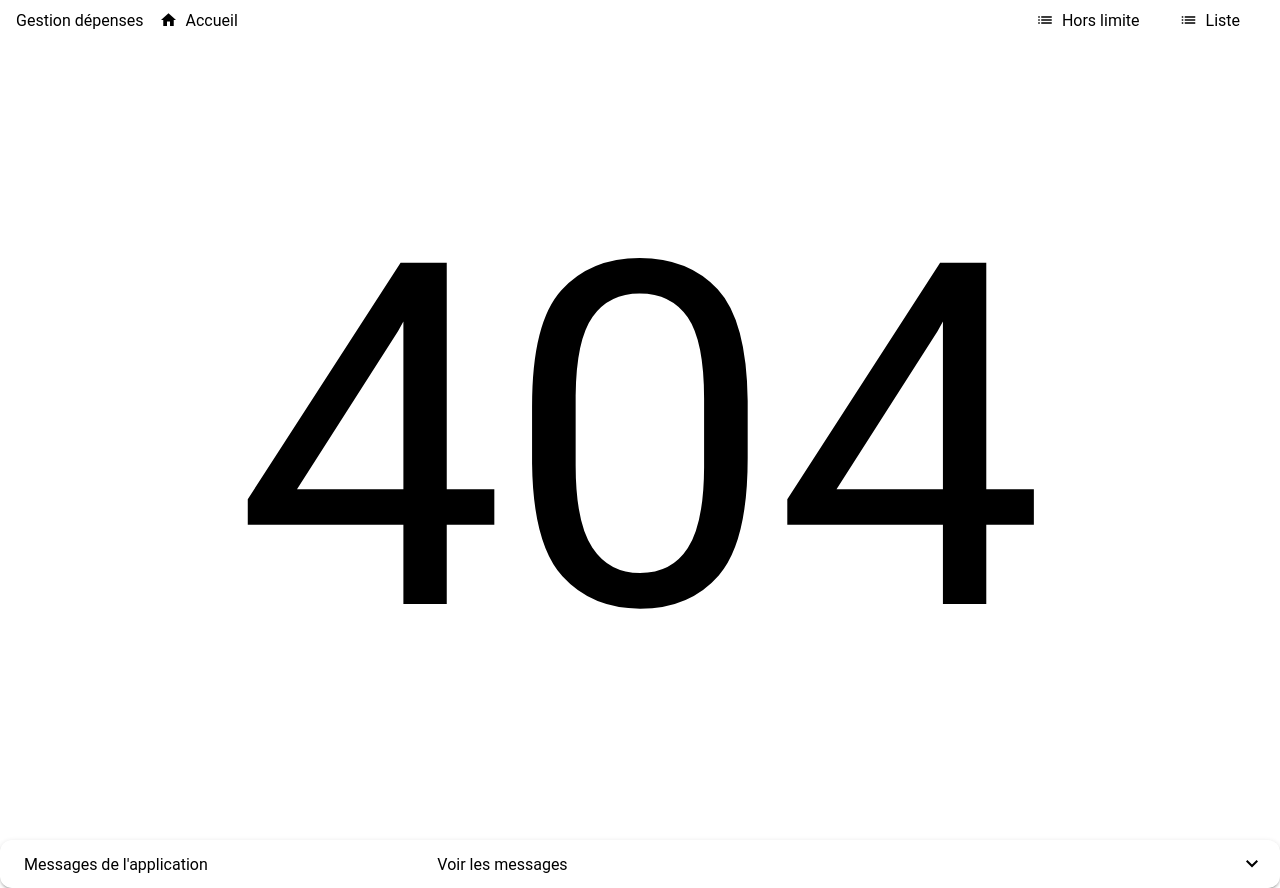
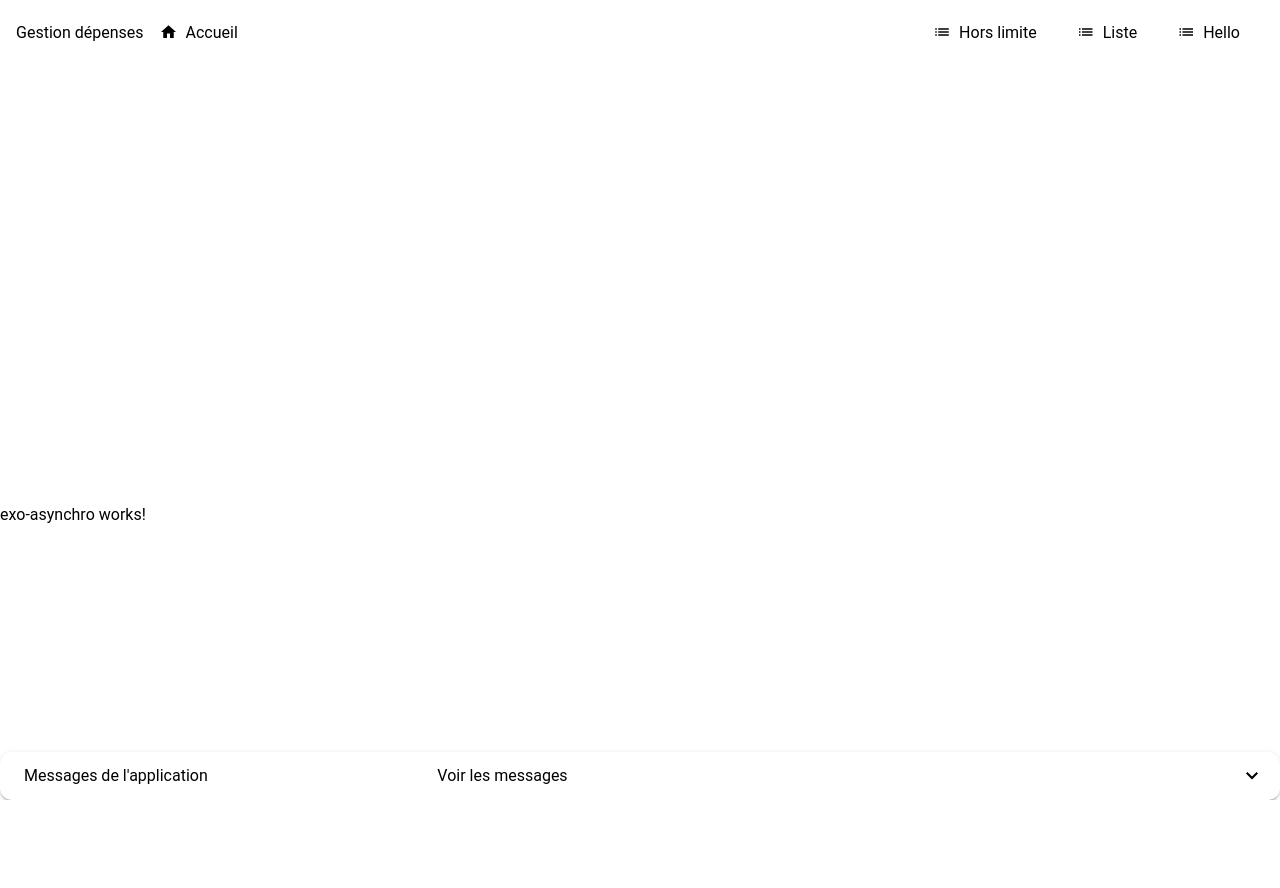
Before and after one commit to axelriv62/gestion-depenses, an Angular app: page /hello in a window 1280 px wide. Before the commit this address had no page. After the commit the page ends 800 px from the top, so only its background shows below. Built offline with nearby package versions, Linux system fonts and the light colour scheme.

Commit message:
feat: ajout du composant exo-asynchro et de sa route

```diff
--- a/src/app/app.component.html
+++ b/src/app/app.component.html
@@ -15,6 +15,10 @@
       <mat-icon>list</mat-icon>
       Liste
     </button>
+    <button [routerLink]="['/hello']" aria-label="List icon" mat-raised-button routerLinkActive="mat-accent">
+      <mat-icon>list</mat-icon>
+      Hello
+    </button>
   </mat-toolbar>
 
   <router-outlet></router-outlet>
--- a/src/app/app.routes.ts
+++ b/src/app/app.routes.ts
@@ -3,6 +3,7 @@ import {DashboardComponent} from './components/dashboard/dashboard.component';
 import {PageNotFoundComponent} from './components/page-not-found.component';
 import {PersonnesListeComponent} from './components/personnes-liste/personnes-liste.component';
 import {PersonnesDetailsComponent} from './components/personnes-details/personnes-details.component';
+import {ExoAsynchroComponent} from './components/exo-asynchro/exo-asynchro.component';
 
 
 export const routes: Routes = [
@@ -10,5 +11,6 @@ export const routes: Routes = [
   {path: 'dashboard', component: DashboardComponent},
   {path: 'personnes', component: PersonnesListeComponent},
   {path: 'personnes/:id', component: PersonnesDetailsComponent},
+  {path: 'hello', component: ExoAsynchroComponent},
   {path: '**', component: PageNotFoundComponent}
 ];
--- /dev/null
+++ b/src/app/components/exo-asynchro/exo-asynchro.component.html
@@ -0,0 +1 @@
+<p>exo-asynchro works!</p>
```
Also changed, not shown: src/app/components/exo-asynchro/exo-asynchro.component.ts (added, +11 -0 lines), src/app/components/exo-asynchro/exo-asynchro.component.css (added).
